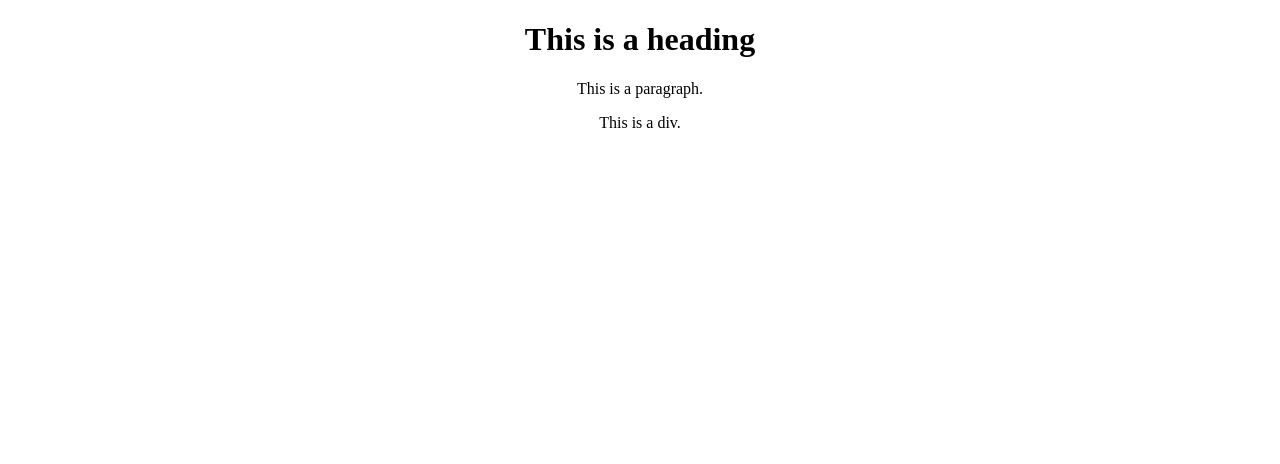
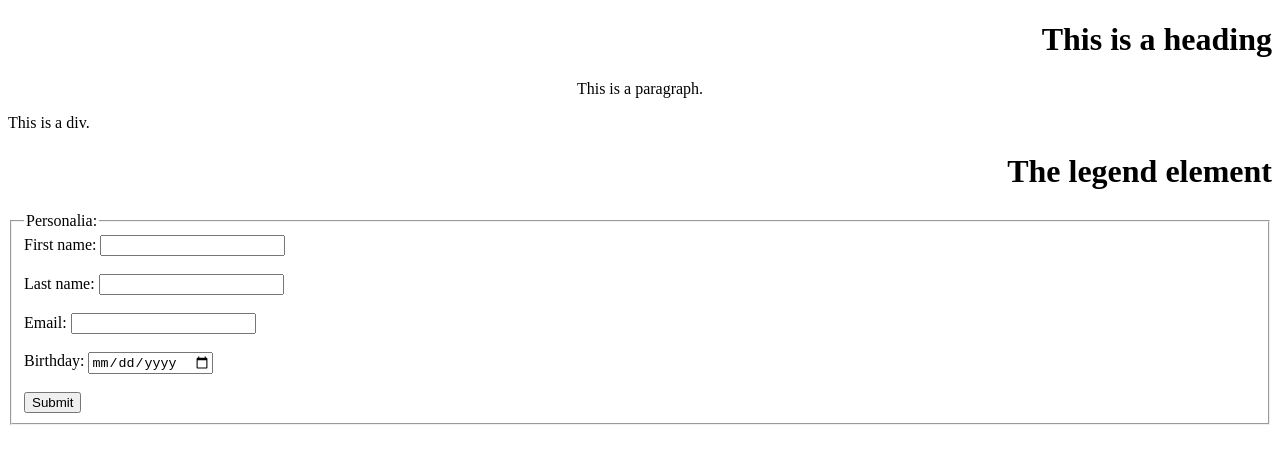
Before and after one commit to amaancoderx/creator, a plain HTML site: page index.html in a window 1280 px wide. Drawn offline with Linux system fonts and the light colour scheme.

Commit message:
Update index.html

```diff
--- a/index.html
+++ b/index.html
@@ -3,9 +3,10 @@
 <html>
 <head>
 <style>
-h1 {text-align: center;}
+
+h1 {text-align: right;}
 p {text-align: center;}
-div {text-align: center;}
+div {text-align: left;}
 </style>
 </head>
 <body>
@@ -13,6 +14,22 @@ div {text-align: center;}
 <h1>This is a heading</h1>
 <p>This is a paragraph.</p>
 <div>This is a div.</div>
+<h1>The legend element</h1>
+
+<form action="/action_page.php">
+ <fieldset>
+  <legend>Personalia:</legend>
+  <label for="fname">First name:</label>
+  <input type="text" id="fname" name="fname"><br><br>
+  <label for="lname">Last name:</label>
+  <input type="text" id="lname" name="lname"><br><br>
+  <label for="email">Email:</label>
+  <input type="email" id="email" name="email"><br><br>
+  <label for="birthday">Birthday:</label>
+  <input type="date" id="birthday" name="birthday"><br><br>
+  <input type="submit" value="Submit">
+ </fieldset>
+</form>
 
 </body>
 </html>
```
